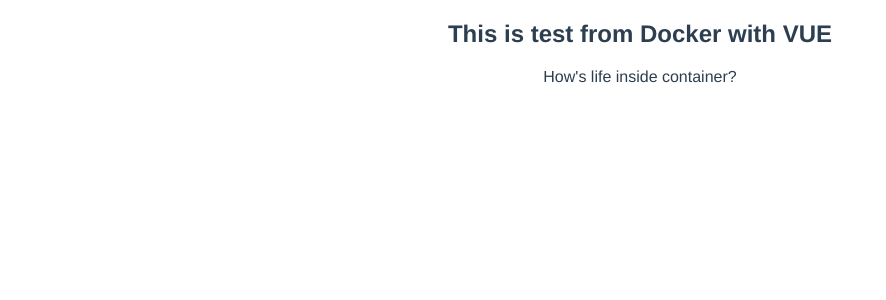
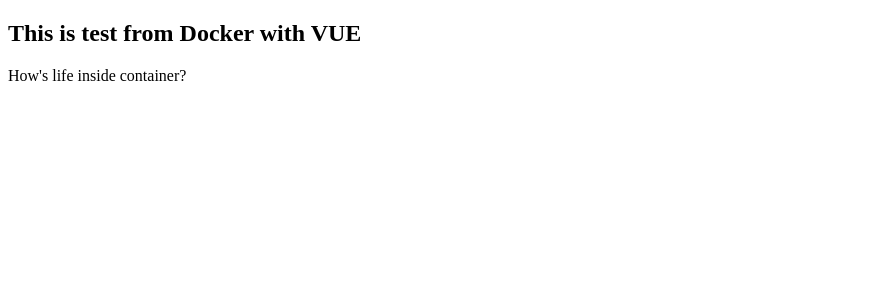
Before and after one commit to Zigelzi/laturel-todo-spa, a Vue app: page / in a window 1280 px wide. Shown: the top 300 px of the page, without its empty margins (0-886 px from the left). Built offline with nearby package versions, Linux system fonts and the light colour scheme; no server answers.

Commit message:
Update packages and add vue-router

```diff
--- a/package.json
+++ b/package.json
@@ -11,7 +11,7 @@
     "axios": "^0.19.2",
     "core-js": "^3.6.4",
     "vue": "^2.6.11",
-    "vue-router": "^3.1.5"
+    "vue-router": "^3.1.6"
   },
   "devDependencies": {
     "@vue/cli-plugin-babel": "^4.2.0",
--- a/src/App.vue
+++ b/src/App.vue
@@ -8,28 +8,7 @@
   </div>
 </template>
 
-<style lang="scss">
-#app {
-  font-family: Avenir, Helvetica, Arial, sans-serif;
-  -webkit-font-smoothing: antialiased;
-  -moz-osx-font-smoothing: grayscale;
-  text-align: center;
-  color: #2c3e50;
-}
-
-#nav {
-  padding: 30px;
-
-  a {
-    font-weight: bold;
-    color: #2c3e50;
-
-    &.router-link-exact-active {
-      color: #42b983;
-    }
-  }
-}
-</style>
+<style lang="scss"></style>
 <script>
 import axios from "axios";
 
```
Also changed, not shown: 1 other file (tests, documents, lock files or other folders).
